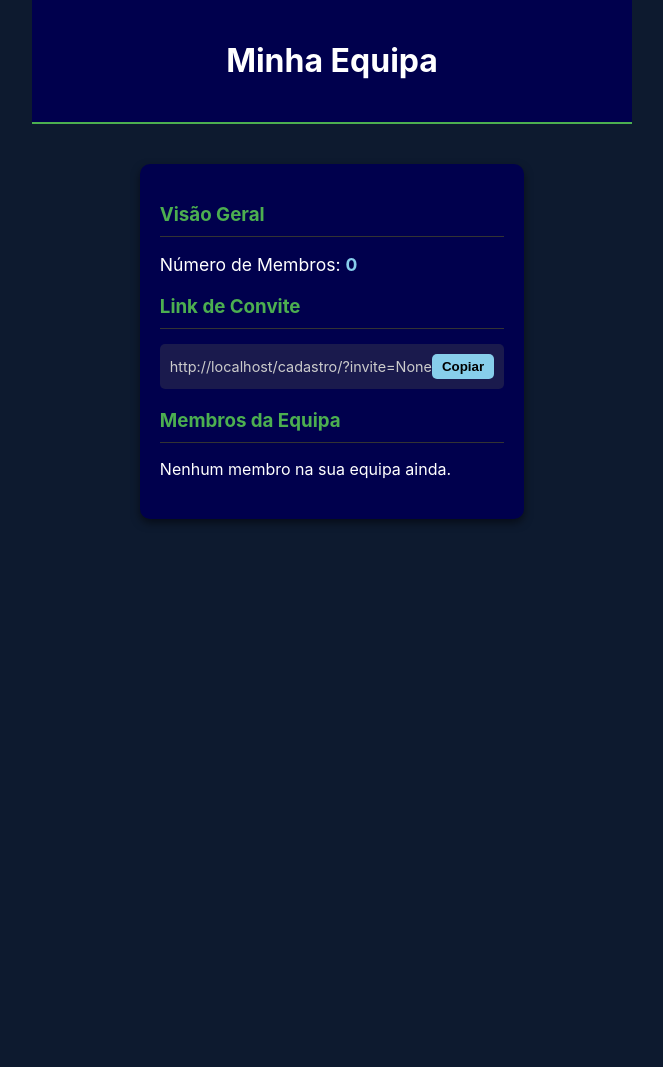
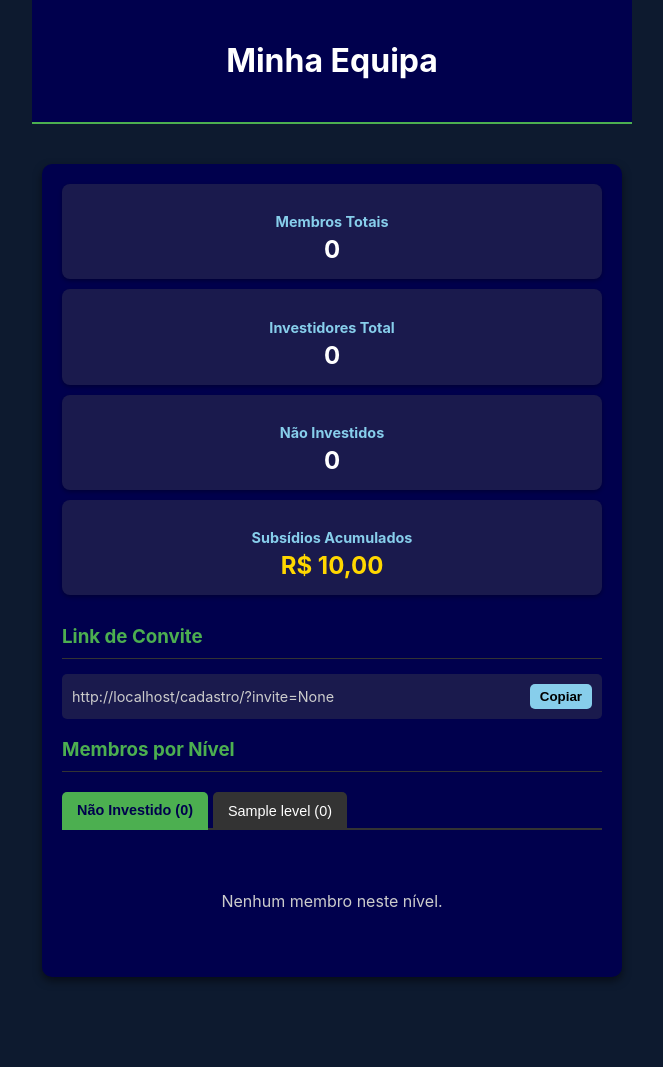
Before and after one commit to JoelCaquene/saudi-aramco, a Django app: page /equipa/ in a window 1280 px wide. Shown: the whole page, without its empty margins (308-971 px from the left). Before the commit the page ends 523 px from the top, so only its background shows below. Run offline with Django 5.2, Linux system fonts and the light colour scheme; a user stored in the database is signed in; tables that the repository leaves empty hold one stand-in row (values such as "Sample post").

Commit message:
feat: Implementação avançada e interativa da página Minha Equipa (contabilização de níveis, investidores e subsídios).

```diff
--- a/core/views.py
+++ b/core/views.py
@@ -290,13 +290,55 @@ def nivel(request):
 
 @login_required
 def equipa(request):
-    team_members = CustomUser.objects.filter(invited_by=request.user).order_by('-date_joined')
+    user = request.user
+
+    # 1. Encontra todos os membros da equipe (convidados diretos)
+    team_members = CustomUser.objects.filter(invited_by=user).order_by('-date_joined')
     team_count = team_members.count()
 
+    # 2. Obtém todos os Níveis disponíveis
+    all_levels = Level.objects.all().order_by('deposit_value')
+
+    # 3. Contabilização por Nível de Investimento
+    levels_data = []
+    total_investors = 0
+
+    # Dicionário para armazenar membros por nível (para exibição no template)
+    members_by_level = {}
+
+    # Preenche os dados para cada nível
+    for level in all_levels:
+        # Filtra membros da equipe que possuem este nível ATIVO
+        members_with_level = team_members.filter(userlevel__level=level, userlevel__is_active=True).distinct()
+
+        levels_data.append({
+            'name': level.name,
+            'count': members_with_level.count(),
+            'members': members_with_level,
+        })
+        members_by_level[level.name] = members_with_level
+        total_investors += members_with_level.count()
+
+    # 4. Contabilização de Não Investidores GERAL
+    # Membros que NÃO têm NENHUM UserLevel ativo
+    non_invested_members = team_members.exclude(userlevel__is_active=True)
+    total_non_investors = non_invested_members.count()
+
+    # Adiciona a contagem de não investidos na estrutura levels_data para a primeira aba
+    levels_data.insert(0, {
+        'name': 'Não Investido',
+        'count': total_non_investors,
+        'members': non_invested_members,
+    })
+
     context = {
-        'team_members': team_members,
-        'team_count': team_count,
-        'invite_link': request.build_absolute_uri(reverse('cadastro')) + f'?invite={request.user.invite_code}',
+        'team_members': team_members, # Membros totais
+        'team_count': team_count, # Contagem total de membros
+        'invite_link': request.build_absolute_uri(reverse('cadastro')) + f'?invite={user.invite_code}',
+        'levels_data': levels_data, # Dados detalhados por nível (para as abas)
+        'total_investors': total_investors, # Contagem de investidores
+        'total_non_investors': total_non_investors, # Contagem de não investidores
+        'subsidy_balance': user.subsidy_balance, # Saldo de Subsídios
     }
     return render(request, 'equipa.html', context)
 
--- a/templates/equipa.html
+++ b/templates/equipa.html
@@ -9,9 +9,23 @@
 </div>
 <div class="team-container">
 
-    <div class="team-summary">
-        <h3>Visão Geral</h3>
-        <p>Número de Membros: <span>{{ team_count }}</span></p>
+    <div class="summary-area">
+        <div class="summary-card total">
+            <h3>Membros Totais</h3>
+            <p>{{ team_count }}</p>
+        </div>
+        <div class="summary-card invested">
+            <h3>Investidores Total</h3>
+            <p>{{ total_investors }}</p>
+        </div>
+        <div class="summary-card non-invested">
+            <h3>Não Investidos</h3>
+            <p>{{ total_non_investors }}</p>
+        </div>
+        <div class="summary-card subsidy">
+            <h3>Subsídios Acumulados</h3>
+            <p>R$ {{ subsidy_balance|floatformat:2 }}</p>
+        </div>
     </div>
 
     <div class="invite-link-section">
@@ -23,30 +37,41 @@
     </div>
 
     <div class="team-members-list">
-        <h3>Membros da Equipa</h3>
-        {% if team_members %}
-            <div class="team-grid">
-                {% for member in team_members %}
-                    <div class="member-card">
-                        <div class="member-info">
-                            <p class="phone-number">{{ member.phone_number }}</p>
-                            {% if member.level_active %}
-                                <p class="status invested">Investiu</p>
-                                <p class="level-info">Nível: {{ member.userlevel_set.first.level.name }}</p>
-                            {% else %}
-                                <p class="status not-invested">Não Investiu</p>
-                            {% endif %}
-                        </div>
+        <h3>Membros por Nível</h3>
+
+        <div class="tabs">
+            <div class="tab-buttons">
+                {% for data in levels_data %}
+                    <button class="tab-button {% if forloop.first %}active{% endif %}" onclick="openTab(event, 'tab-{{ data.name|slugify }}')">
+                        {{ data.name }} ({{ data.count }})
+                    </button>
+                {% endfor %}
+            </div>
+
+            <div class="tab-content-container">
+                {% for data in levels_data %}
+                    <div id="tab-{{ data.name|slugify }}" class="tab-content {% if forloop.first %}active{% endif %}">
+                        {% if data.members %}
+                            <div class="team-grid">
+                                {% for member in data.members %}
+                                    <div class="member-card {% if data.name == 'Não Investido' %}not-invested-card{% else %}invested-card{% endif %}">
+                                        <p class="phone-number">{{ member.phone_number }}</p>
+                                        <p class="date-joined">Desde: {{ member.date_joined|date:"d/m/Y" }}</p>
+                                    </div>
+                                {% endfor %}
+                            </div>
+                        {% else %}
+                            <p class="no-members-message">Nenhum membro neste nível.</p>
+                        {% endif %}
                     </div>
                 {% endfor %}
             </div>
-        {% else %}
-            <p class="no-members-message">Nenhum membro na sua equipa ainda.</p>
-        {% endif %}
+        </div>
     </div>
 </div>
 
 <style>
+    /* Estilos Adicionais/Ajustados para Interatividade */
     .page-header {
         text-align: center;
         padding: 20px 0;
@@ -65,22 +90,116 @@
         max-width: 90%;
         box-shadow: 0 4px 8px rgba(0,0,0,0.5);
     }
-    .team-summary, .invite-link-section, .team-members-list {
-        margin-bottom: 20px;
+
+    /* Área de Resumo - Cartões */
+    .summary-area {
+        display: flex;
+        flex-wrap: wrap;
+        gap: 10px;
+        justify-content: space-around;
+        margin-bottom: 30px;
     }
-    .team-summary h3, .invite-link-section h3, .team-members-list h3 {
+    .summary-card {
+        background-color: #1a1a4d;
+        flex: 1 1 45%; /* Responsivo */
+        padding: 15px;
+        border-radius: 8px;
+        text-align: center;
+        box-shadow: 0 2px 4px rgba(0,0,0,0.3);
+        min-width: 150px;
+    }
+    .summary-card h3 {
+        color: #87CEEB;
+        font-size: 0.9rem;
+        margin-bottom: 5px;
+    }
+    .summary-card p {
+        color: #fff;
+        font-size: 1.5rem;
+        font-weight: bold;
+        margin: 0;
+    }
+    .summary-card.subsidy p {
+        color: #FFD700; /* Dourado para subsídio */
+    }
+
+    /* Tabs (Abas) */
+    .tabs {
+        margin-top: 20px;
+    }
+    .tab-buttons {
+        display: flex;
+        flex-wrap: wrap;
+        border-bottom: 2px solid #333;
+        margin-bottom: 15px;
+        gap: 5px;
+    }
+    .tab-button {
+        background-color: #333;
+        color: #fff;
+        border: none;
+        padding: 10px 15px;
+        cursor: pointer;
+        font-size: 0.9rem;
+        transition: background-color 0.3s, color 0.3s;
+        border-radius: 5px 5px 0 0;
+        margin-bottom: -2px; /* Sobrepõe a borda */
+        white-space: nowrap;
+    }
+    .tab-button.active {
+        background-color: #4CAF50;
+        color: #00004d;
+        font-weight: bold;
+        border-bottom: 2px solid #4CAF50;
+    }
+    .tab-content {
+        display: none;
+        padding: 10px 0;
+    }
+    .tab-content.active {
+        display: block;
+    }
+
+    /* Lista de Membros nas Abas */
+    .team-grid {
+        display: grid;
+        grid-template-columns: repeat(auto-fill, minmax(180px, 1fr));
+        gap: 10px;
+    }
+    .member-card {
+        background-color: #1a1a4d;
+        border-radius: 8px;
+        padding: 10px;
+        box-shadow: 0 2px 4px rgba(0,0,0,0.3);
+        border-left: 5px solid;
+    }
+    .invested-card {
+        border-left-color: #4CAF50; /* Verde para investido */
+    }
+    .not-invested-card {
+        border-left-color: #f44336; /* Vermelho para não investido */
+    }
+    .member-card p {
+        margin: 0;
+        color: #fff;
+        font-size: 0.9rem;
+    }
+    .phone-number {
+        font-weight: bold;
+        color: #87CEEB;
+    }
+    .date-joined {
+        font-size: 0.8rem;
+        color: #ccc;
+        margin-top: 5px;
+    }
+
+    /* Outros estilos originais */
+    .invite-link-section h3, .team-members-list h3 {
         color: #4CAF50;
         border-bottom: 1px solid #333;
         padding-bottom: 10px;
         margin-bottom: 15px;
-    }
-    .team-summary p {
-        color: #fff;
-        font-size: 1.1rem;
-    }
-    .team-summary span {
-        font-weight: bold;
-        color: #87CEEB;
     }
     .invite-box {
         background-color: #1a1a4d;
@@ -103,54 +222,69 @@
         border-radius: 5px;
         cursor: pointer;
         font-weight: bold;
+        margin-left: 10px;
     }
-    .team-grid {
-        display: grid;
-        grid-template-columns: repeat(auto-fill, minmax(150px, 1fr));
-        gap: 10px;
+    .no-members-message {
+        color: #ccc;
+        text-align: center;
+        padding: 20px;
     }
-    .member-card {
-        background-color: #1a1a4d;
-        border-radius: 8px;
-        padding: 10px;
-        box-shadow: 0 2px 4px rgba(0,0,0,0.3);
-        border-left: 5px solid;
-    }
-    .member-card:has(.invested) {
-        border-left-color: #4CAF50;
-    }
-    .member-card:has(.not-invested) {
-        border-left-color: #f44336;
-    }
-    .member-info p {
-        margin: 0;
-        color: #fff;
-        font-size: 0.9rem;
-    }
-    .phone-number {
-        font-weight: bold;
-    }
-    .status {
-        font-size: 0.8rem;
-        padding: 2px 5px;
-        border-radius: 3px;
-        color: #fff;
-        display: inline-block;
-        margin-top: 5px;
-    }
-    .invested {
-        background-color: #4CAF50;
-    }
-    .not-invested {
-        background-color: #f44336;
-    }
-    .level-info {
-        font-size: 0.8rem;
-        color: #ccc;
-        margin-top: 5px;
+
+    /* Media query para telas menores */
+    @media (max-width: 600px) {
+        .summary-area {
+            flex-direction: column;
+            gap: 15px;
+        }
+        .summary-card {
+            flex: 1 1 100%;
+        }
+        .tab-button {
+            padding: 8px 10px;
+            font-size: 0.8rem;
+        }
+        .team-grid {
+             grid-template-columns: 1fr; /* Coluna única em mobile */
+        }
     }
 </style>
+
 <script>
+    // Função para Lógica das Abas
+    function openTab(evt, tabName) {
+        // Declaração de variáveis
+        let i, tabcontent, tabbuttons;
+
+        // Obtém todos os elementos com class="tab-content" e os esconde
+        tabcontent = document.getElementsByClassName("tab-content");
+        for (i = 0; i < tabcontent.length; i++) {
+            tabcontent[i].style.display = "none";
+            tabcontent[i].classList.remove("active");
+        }
+
+        // Obtém todos os elementos com class="tab-button" e remove a classe "active"
+        tabbuttons = document.getElementsByClassName("tab-button");
+        for (i = 0; i < tabbuttons.length; i++) {
+            tabbuttons[i].classList.remove("active");
+        }
+
+        // Mostra a aba atual e adiciona a classe "active" ao botão que a abriu
+        document.getElementById(tabName).style.display = "block";
+        document.getElementById(tabName).classList.add("active");
+        evt.currentTarget.classList.add("active");
+    }
+
+    // Abre a primeira aba por padrão ao carregar
+    document.addEventListener('DOMContentLoaded', (event) => {
+        const firstTabButton = document.querySelector('.tab-button');
+        if (firstTabButton) {
+            // Simula o clique no primeiro botão
+            openTab({ currentTarget: firstTabButton }, firstTabButton.getAttribute('onclick').split("'")[1]);
+        }
+    });
+
+
+    // Lógica para Copiar Link
     document.querySelector('.copy-button').addEventListener('click', function(e) {
         const linkElement = document.getElementById('invite-link');
         const textToCopy = linkElement.innerText;
@@ -164,6 +298,7 @@
             })
             .catch(err => {
                 console.error('Falha ao copiar: ', err);
+                alert('Erro ao copiar o link. Tente copiar manualmente.');
             });
     });
 </script>
```
